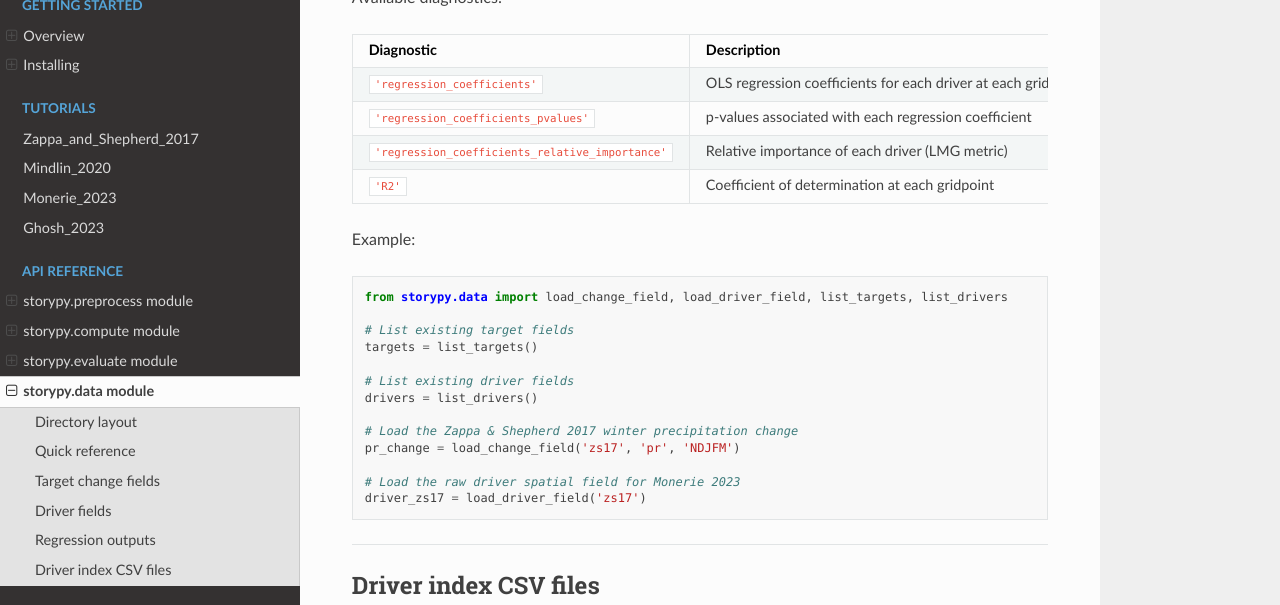
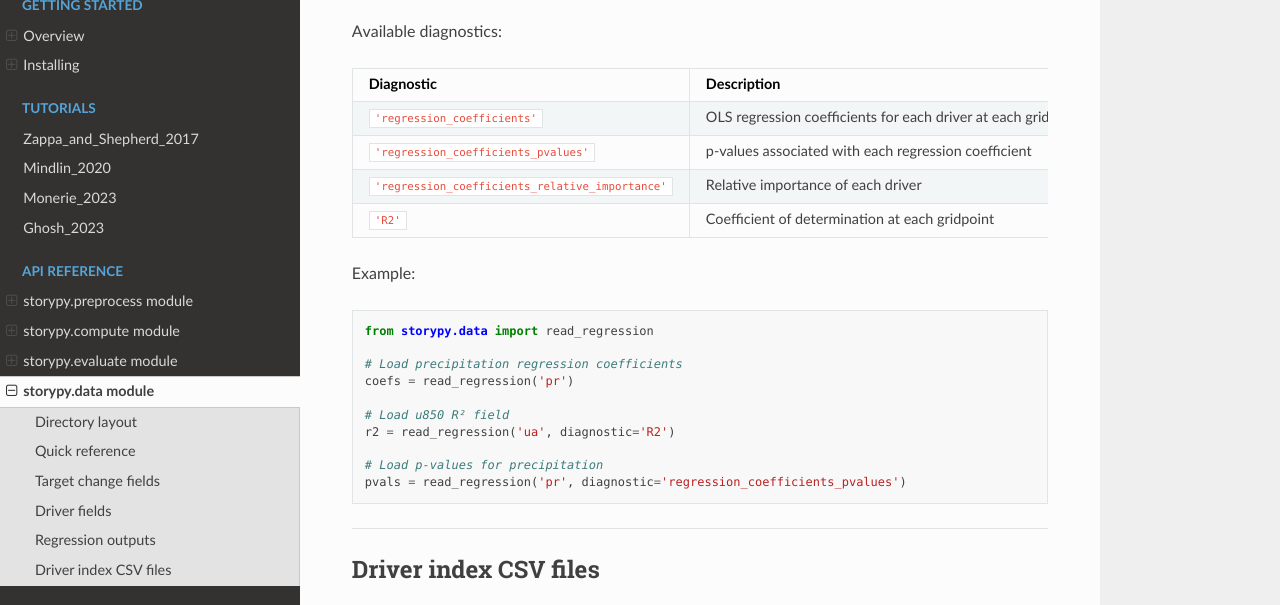
Before and after one commit to LIM-Climate-Causality/storypy, a Sphinx documentation site: the page built from docs/source/reference/data.rst, in a window 1280 px wide and 900 px high, scrolled down 2136 px, cut to the strip 116-721 px from the top of the window. Built offline with Sphinx 7.4.7 and the Read the Docs theme 3.1.0, drawn with Linux system fonts in a browser that asks for light colours; pages that are not in the unit, such as notebooks, are missing from menus; some of the changed text lies outside the part shown.

Commit message:
More updates to the documentation page.

```diff
--- a/docs/source/reference/data.rst
+++ b/docs/source/reference/data.rst
@@ -5,7 +5,7 @@ storypy.data module
 
 This module provides functions for loading sample datasets bundled with storypy, including pre-computed regression outputs, target climate change fields, spatial driver fields, and tabular driver indices.
 
-All data files are stored under ``storypy/data/`` and accessed via :mod:`importlib.resources`. No file paths are required — all datasets are loaded by name using the functions below.
+All data files are stored under ``storypy/data/`` and accessed via :mod:`importlib.resources`. No file paths are required - all datasets are loaded by name using the functions below.
 
 ----
 
@@ -135,7 +138,7 @@ Available diagnostics:
    * - ``'regression_coefficients_pvalues'``
      - p-values associated with each regression coefficient
    * - ``'regression_coefficients_relative_importance'``
-     - Relative importance of each driver (LMG metric)
+     - Relative importance of each driver
    * - ``'R2'``
      - Coefficient of determination at each gridpoint
 
@@ -143,19 +146,16 @@ Example:
 
 .. code-block:: python
 
-   from storypy.data import load_change_field, load_driver_field, list_targets, list_drivers
+   from storypy.data import read_regression
 
-   # List existing target fields
-   targets = list_targets()
+   # Load precipitation regression coefficients
+   coefs = read_regression('pr')
 
-   # List existing driver fields
-   drivers = list_drivers()
+   # Load u850 R² field
+   r2 = read_regression('ua', diagnostic='R2')
 
-   # Load the Zappa & Shepherd 2017 winter precipitation change
-   pr_change = load_change_field('zs17', 'pr', 'NDJFM')
-
-   # Load the raw driver spatial field for Monerie 2023
-   driver_zs17 = load_driver_field('zs17')
+   # Load p-values for precipitation
+   pvals = read_regression('pr', diagnostic='regression_coefficients_pvalues')
 
 ----
 
```
Also changed, not shown: other parts of docs/source/reference/data.rst (+3 -0 lines), 2 other files.
